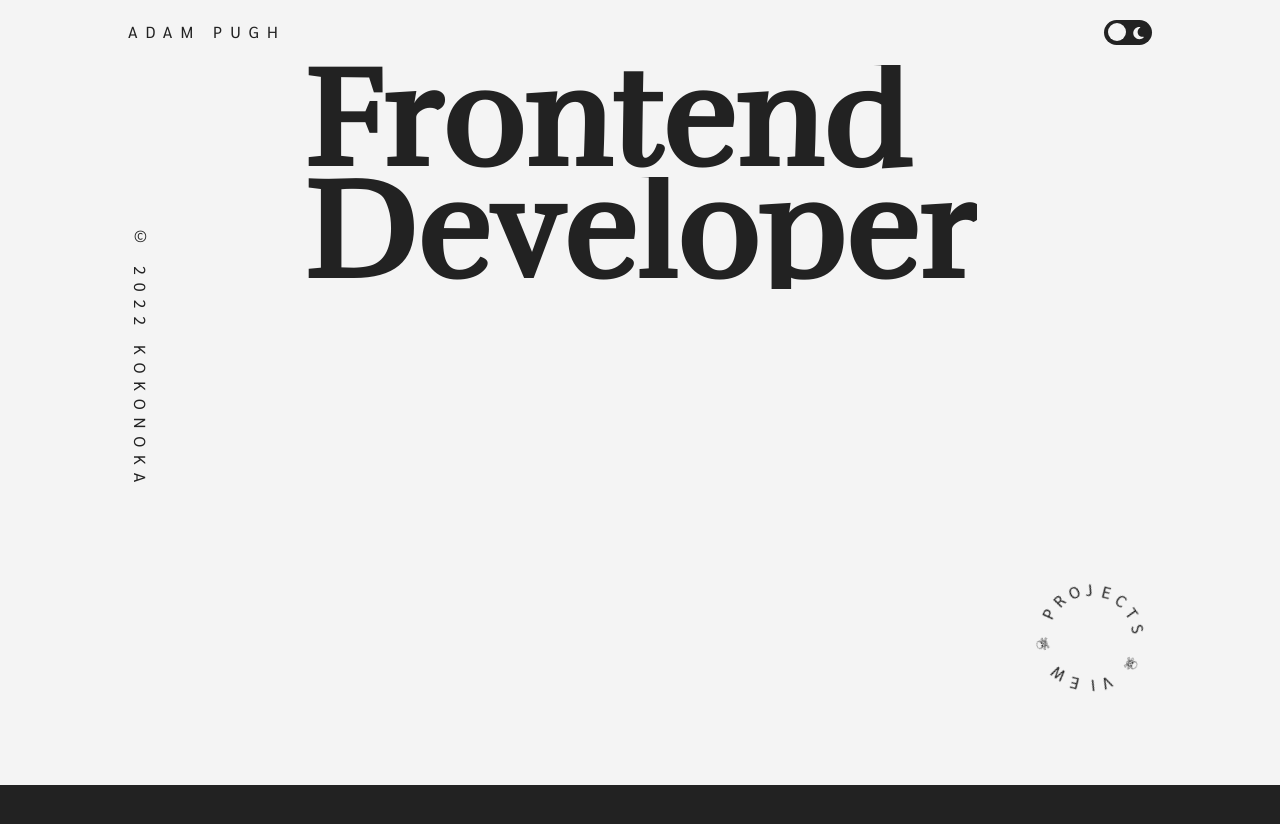
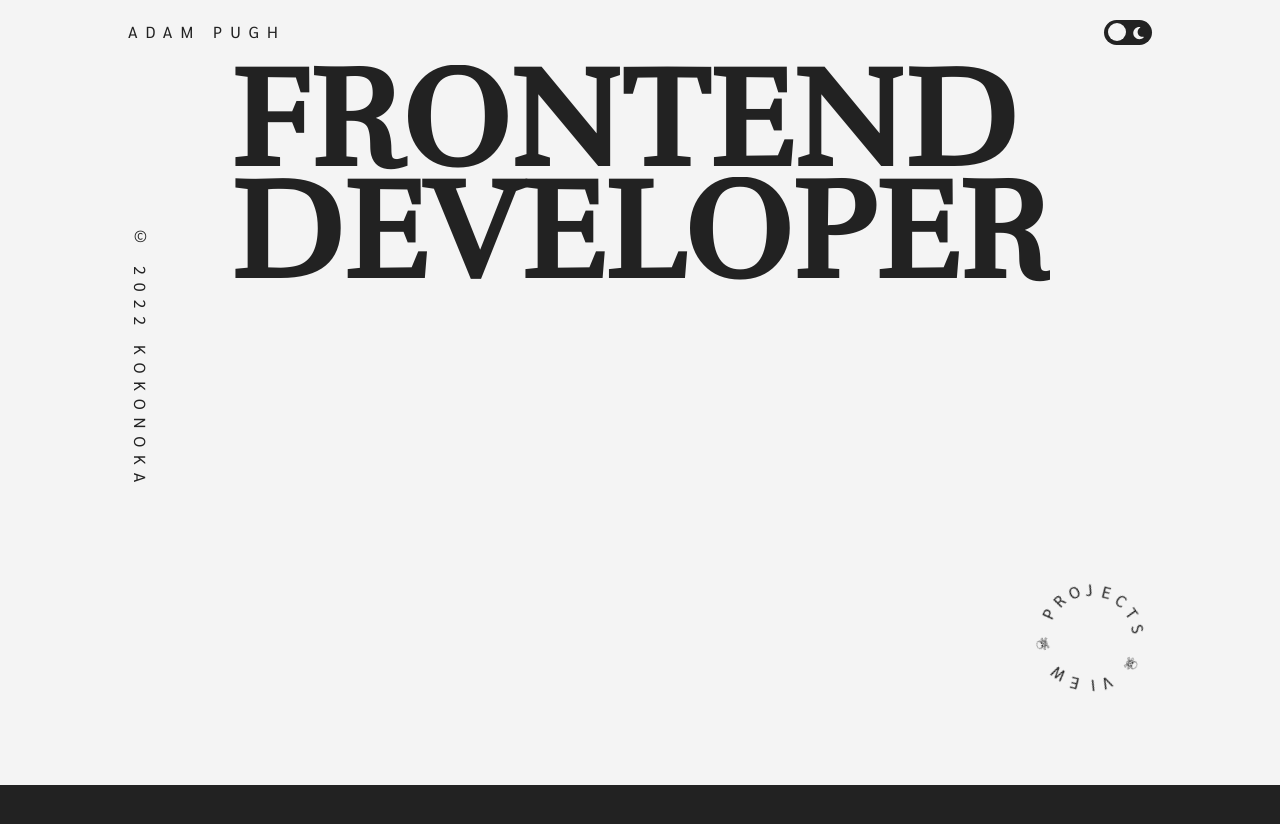
Before and after one commit to adampugh/adampugh.github.io, a React (Create React App) app: page / in a window 1280 px wide. Shown: the top 824 px of the page. Built offline with nearby package versions, Linux system fonts and the light colour scheme.

Commit message:
added animation hocs

```diff
--- /dev/null
+++ b/src/components/FadeIn.jsx
@@ -0,0 +1,26 @@
+import { motion } from 'framer-motion';
+
+const opacityVariant = {
+    initial: {
+        opacity: 0,
+    },
+    animate: {
+        opacity: 1,
+        transition: {
+            delay: 1,
+            duration: 0.6,
+        },
+    },
+};
+
+const FadeIn = ({ children }) => {
+    console.log('fade in ', children);
+
+    return (
+        <motion.div variants={opacityVariant} style={{ display: 'inline' }} initial='initial' animate='animate'>
+            {children}
+        </motion.div>
+    );
+};
+
+export default FadeIn;
--- a/src/components/Hero.jsx
+++ b/src/components/Hero.jsx
@@ -1,19 +1,28 @@
 import '../styles/components/Hero.scss';
 
-import HeroText from './HeroText';
+import FadeIn from './FadeIn';
+import StaggeredText from './StaggeredText';
 import RotatingText from './RotatingText';
 
 const Hero = () => {
     return (
         <section className='container' id='hero'>
             <div className='hero__title__container'>
-                <HeroText />
+                <div className='hero__title__wrapper'>
+                    <h1 className='hero__title'>
+                        <StaggeredText text='FRONTEND' />
+                    </h1>
+                    <h1 className='hero__title'>
+                        <StaggeredText text='DEVELOPER' />
+                    </h1>
+                </div>
             </div>
-
-            <p className='hero__copyright spaced-text'>© 2022 KOKONOKA</p>
-            <button className='hero__view-projects spaced-text'>
-                <RotatingText text={'View ☠ Projects ☠ '} />
-            </button>
+            <FadeIn>
+                <p className='hero__copyright spaced-text'>© 2022 KOKONOKA</p>
+                <button className='hero__view-projects spaced-text'>
+                    <RotatingText text={'View ☠ Projects ☠ '} />
+                </button>
+            </FadeIn>
         </section>
     );
 };
--- a/src/components/HeroText.jsx
+++ /dev/null
@@ -1,98 +0,0 @@
-import { motion } from 'framer-motion';
-
-const transition = { duration: 1.4, ease: [0.6, 0.01, -0.05, 0.9] };
-
-const firstName = {
-    initial: {
-        y: 0,
-    },
-    animate: {
-        y: 0,
-        transition: {
-            delayChildren: 0.6,
-            staggerChildren: 0.04,
-            staggerDirection: -1,
-        },
-    },
-};
-
-const letter = {
-    initial: {
-        y: 400,
-    },
-    animate: {
-        y: 0,
-        transition: { duration: 1, ...transition },
-    },
-};
-
-const container = {
-    initial: { y: 0 },
-    animate: {
-        y: 0,
-        transition: {
-            delayChildren: 0.6,
-            staggerChildren: 0.04,
-            staggerDirection: 1,
-        },
-    },
-};
-
-const container2 = {
-    initial: { y: 0 },
-    animate: {
-        y: 0,
-        transition: {
-            delayChildren: 0.6,
-            staggerChildren: 0.04,
-            staggerDirection: 1,
-        },
-    },
-};
-
-const listItem = {
-    initial: {
-        opacity: 0,
-        y: 400,
-    },
-    animate: {
-        opacity: 1,
-        y: 0,
-        transition: { duration: 1, ...transition },
-    },
-};
-
-const listItem2 = {
-    initial: {
-        opacity: 0,
-        y: 400,
-    },
-    animate: {
-        opacity: 1,
-        y: 0,
-        transition: { duration: 1, ...transition },
-    },
-};
-
-const HeroText = () => {
-    return (
-        <motion.div className='hero__title__wrapper'>
-            <motion.h1 className='hero__title' variants={container} initial='initial' animate='animate'>
-                {'Frontend'.split('').map((item, i) => (
-                    <motion.span key={i} variants={listItem} style={{ display: 'inline-block' }}>
-                        {item}
-                    </motion.span>
-                ))}
-            </motion.h1>
-            <motion.h1 className='hero__title' variants={container2} initial='initial' animate='animate'>
-                {'Developer'.split('').map((item, i) => (
-                    <motion.span key={i} variants={listItem2} style={{ display: 'inline-block' }}>
-                        {item}
-                    </motion.span>
-                ))}
-            </motion.h1>
-        </motion.div>
-    );
-};
-
-export default HeroText;
--- a/src/components/Nav.jsx
+++ b/src/components/Nav.jsx
@@ -1,12 +1,17 @@
 import '../styles/components/Nav.scss';
 
 import DarkModeButton from './DarkModeButton';
+import FadeIn from './FadeIn';
 
 const Nav = () => {
     return (
         <nav className='navbar container'>
-            <span className='navbar__logo spaced-text'>Adam Pugh</span>
-            <DarkModeButton />
+            <FadeIn>
+                <span className='navbar__logo spaced-text'>Adam Pugh</span>
+            </FadeIn>
+            <FadeIn>
+                <DarkModeButton />
+            </FadeIn>
         </nav>
     );
 };
--- a/src/components/RotatingText.jsx
+++ b/src/components/RotatingText.jsx
@@ -8,7 +8,7 @@ const RotatingText = ({ text }) => {
         <div className='rotatingText'>
             <div className='rotatingText__circle'>
                 {textArray.map(({ letter, degree }, i) => (
-                    <p className='rotatingText__letter' key={degree} style={{ transform: degree }} id={degree}>
+                    <p className='rotatingText__letter' key={degree} style={{ transform: degree }}>
                         {letter}
                     </p>
                 ))}
--- /dev/null
+++ b/src/components/StaggeredText.jsx
@@ -0,0 +1,41 @@
+import { motion } from 'framer-motion';
+
+const transition = { duration: 1.4, ease: [0.6, 0.01, -0.05, 0.9] };
+
+const container = {
+    initial: { y: 0 },
+    animate: {
+        y: 0,
+        transition: {
+            delayChildren: 0.6,
+            staggerChildren: 0.04,
+            staggerDirection: 1,
+        },
+    },
+};
+
+const listItem = {
+    initial: {
+        opacity: 0,
+        y: 400,
+    },
+    animate: {
+        opacity: 1,
+        y: 0,
+        transition: { duration: 1, ...transition },
+    },
+};
+
+const StaggeredText = ({ text }) => {
+    return (
+        <motion.span variants={container} initial='initial' animate='animate'>
+            {text.split('').map((item, i) => (
+                <motion.span key={i} variants={listItem} style={{ display: 'inline-block' }}>
+                    {item}
+                </motion.span>
+            ))}
+        </motion.span>
+    );
+};
+
+export default StaggeredText;
```
